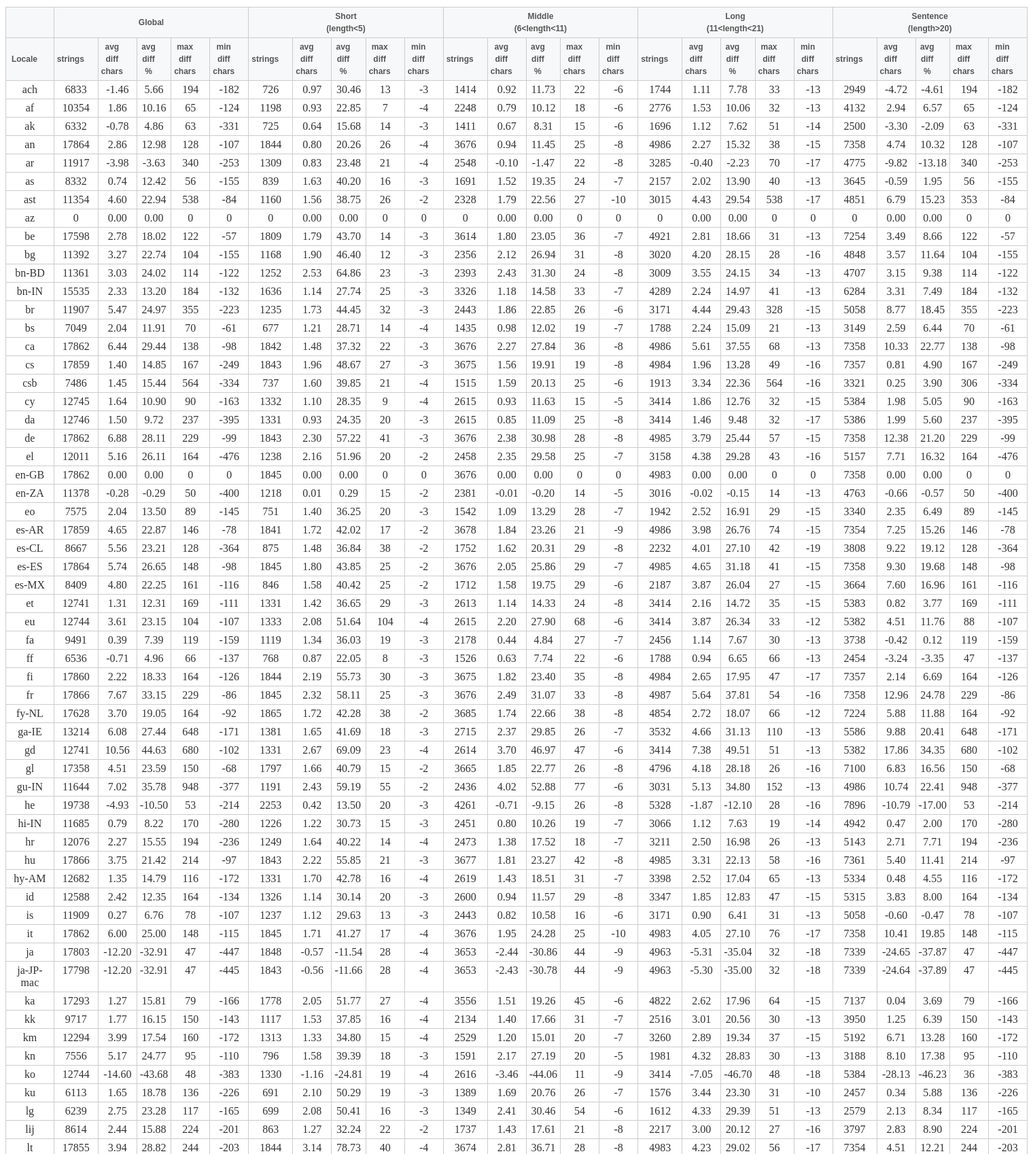
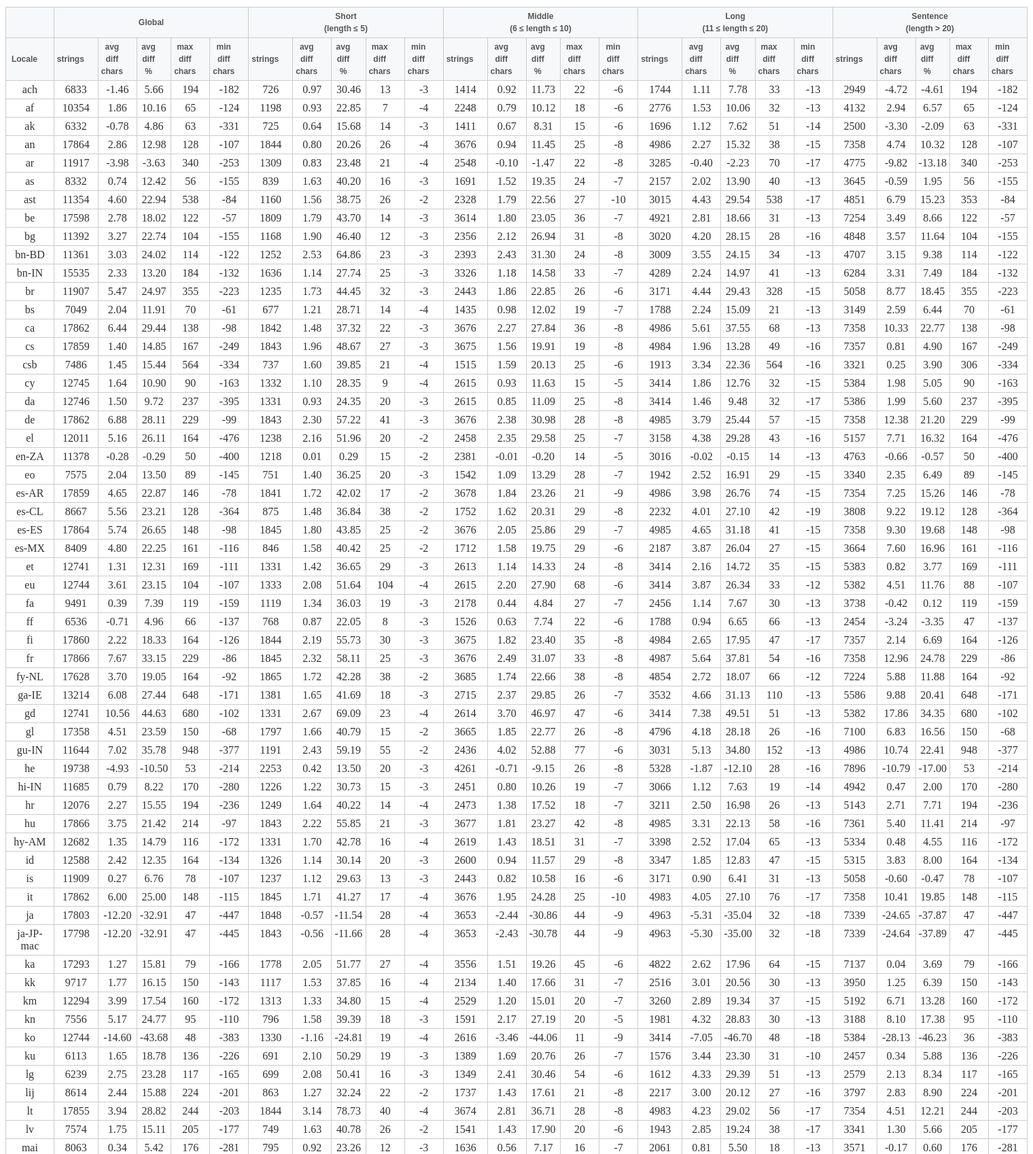
Before and after one commit to flodolo/scripts, a PHP site: page / in a window 1520 px wide. Shown: the top 1698 px of the page at 68% size. Run offline with PHP 8.4, Linux system fonts and the light colour scheme.

Commit message:
compare length: better table headers in view

```diff
--- a/mozilla_l10n/views/compare_length/index.php
+++ b/mozilla_l10n/views/compare_length/index.php
@@ -31,11 +31,11 @@
                 <thead>
                     <tr>
                         <th class="sorter-false">&nbsp;</th>
-                        <th class="sorter-false" colspan="5">Global</th>
-                        <th class="sorter-false" colspan="5">Short<br/>(length&lt;5)</th>
-                        <th class="sorter-false" colspan="5">Middle<br/>(6&lt;length&lt;11)</th>
-                        <th class="sorter-false" colspan="5">Long<br/>(11&lt;length&lt;21)</th>
-                        <th class="sorter-false" colspan="5">Sentence<br/>(length&gt;20)</th>
+                        <th class="sorter-false" colspan="5" title="Average values">Global</th>
+                        <th class="sorter-false" colspan="5" title="Strings with 5 or less characters">Short<br/>(length ≤ 5)</th>
+                        <th class="sorter-false" colspan="5" title="Strings with 6 to 10 characters">Middle<br/>(6 ≤ length ≤ 10)</th>
+                        <th class="sorter-false" colspan="5" title="Strings with 11 to 20 characters">Long<br/>(11 ≤ length ≤ 20)</th>
+                        <th class="sorter-false" colspan="5" title="Strings at least 21 characters">Sentence<br/>(length > 20)</th>
                     </tr>
                     <tr>
                         <th>Locale</th>
@@ -69,6 +69,8 @@
                 <tbody>' . "\n";
 
     foreach ($jsonarray as $locale_code => $locale){
+        # Filter out not interesting locales
+        if (!in_array($locale_code, ['az', 'en-GB', 'sah', 'tl'])) {
             $html_output .= "<tr>
             <td>{$locale_code}</td>
             ";
@@ -82,10 +84,12 @@
             }
             $html_output .= '</tr>';
         }
+    }
 
 
     $html_output .= "</tbody>
             </table>
+            <p>String lenghts comparison based on mozilla-beta.</p>
             <p>Json source file: <a href='stats.json'>link</a></p>
             <p>Script used to generate json data: <a href='https://github.com/flodolo/scripts/blob/master/mozilla_l10n/compare_string_length.py'>link</a></p>
         ";
```
Lines whose indentation alone changed are shown as unchanged.
